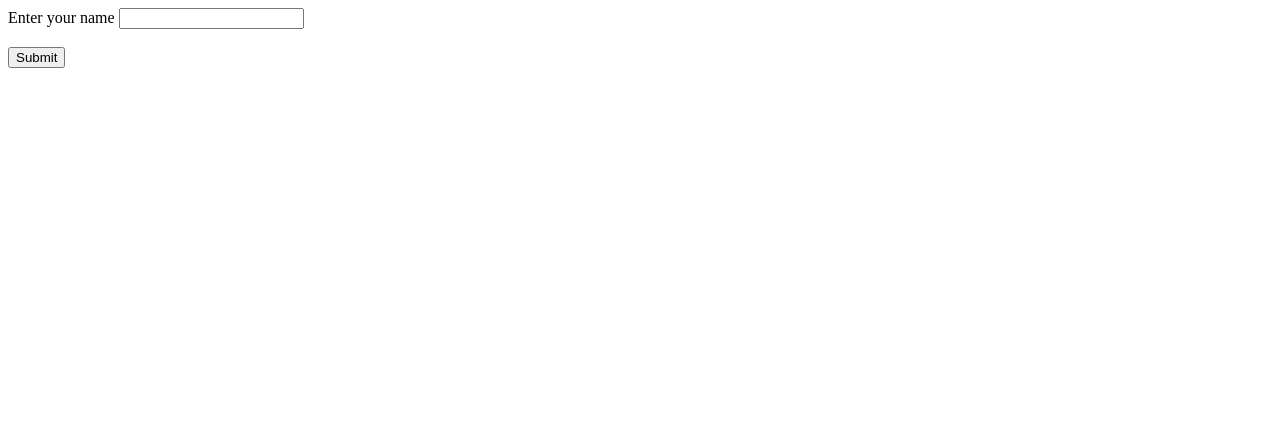
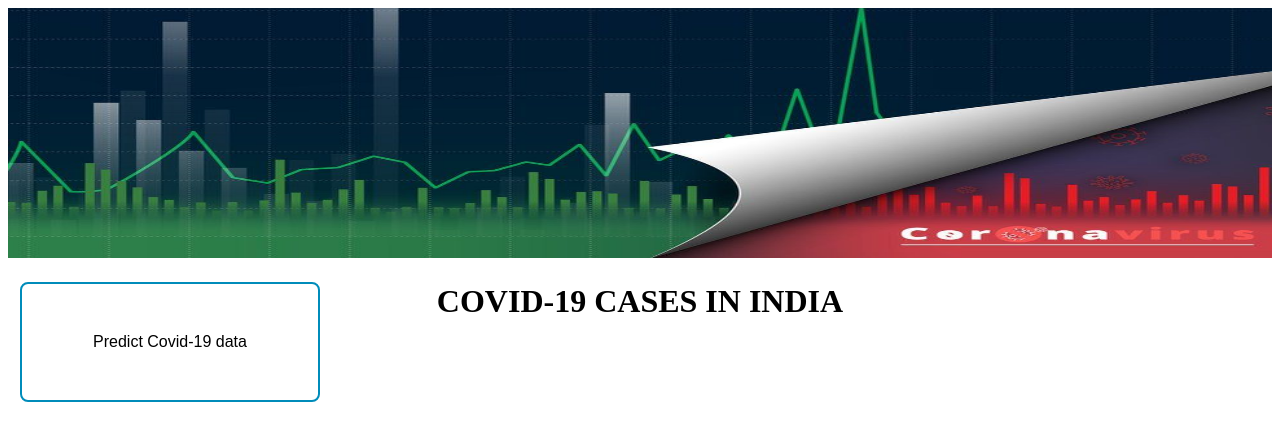
Before and after one commit to aindrilasaha13/my-first-app, a Flask app: page / in a window 1280 px wide. Shown: the top 441 px of the page. Run offline with Flask 2, Linux system fonts and the light colour scheme.

Commit message:
updated apis

```diff
--- a/app.py
+++ b/app.py
@@ -1,5 +1,11 @@
-from flask import Flask,render_template,request,send_file
-import requests
+from flask import Flask,render_template
+import pandas as pd,numpy as np
+from sklearn.model_selection import train_test_split
+from sklearn.neural_network import MLPRegressor
+from sklearn.linear_model import LinearRegression
+from sklearn.preprocessing import PolynomialFeatures
+from sklearn.ensemble import RandomForestRegressor
+from sklearn.svm import SVR
 import matplotlib.pyplot as plt
 import io,base64
 
@@ -9,51 +15,328 @@ app = Flask(__name__)
 def add():
     return render_template("home.html")
 
-# @app.post("/name")
-# def name():
-#     text_response = requests.get("https://testing-first-flask-app.herokuapp.com//hello")
-#     name = request.form.get("name")
-#     display_string = text_response.text + " "+name
+@app.get("/get_prediction_input_data")
+def get_prediction_input_data():
+    return render_template("get_prediction_input.html")
 
-#     img_response = requests.get("https://testing-first-flask-app.herokuapp.com//image")
-#     # file = open("static\\downloaded.jpg", "wb")
-#     # file.write(img_response.content)
-#     # file.close()
-#     # img = "/static/downloaded.jpg"
+@app.get("/mlp_predict")
+def mlp_predict():
+    df = pd.read_excel(r"datasets/covid_daily_data_of_India.xlsx",parse_dates=True)
+    df1 = df.copy()
 
-#     plot_url = img_response.content.decode('utf-8')
-#     return render_template('new_page.html',display_string=display_string, images={ 'image': plot_url })
+    cols = ["date","new_cases"]
+    for col in df1.columns:
+        if col not in cols:
+            df1.drop(col, axis=1, inplace=True)
 
-@app.get("/hello")
-def hello():
-    return "Hello"
+    df1 = df1.tail(60)
+    df1.set_index('date', inplace=True, drop=True)
+    df1["new_cases"]=df1["new_cases"].replace(0,df1["new_cases"].mean())
 
-@app.post("/name")
-def image():
+    for i in range(1,8):
+        col = []
+        for j in range(i):
+            col.append(0)
+        for val in df1["new_cases"]:
+            col.append(val)
+        prev_new_cases = col[0:len(col)-i]
+        df1.insert(0,"(t-"+str(i)+")th day",prev_new_cases,True)
+    X = df1.drop("new_cases",axis = 1, inplace = False)
+    Y = df1["new_cases"]
+    X_train,X_test,Y_train,Y_test = train_test_split(X,Y,test_size=0.25,shuffle=False)
 
-    x = [1,2,3,4,5]
-    y = [1,4,9,16,25]
+    mlp_model = MLPRegressor(hidden_layer_sizes=(64,64,64),activation="relu" ,random_state=1, max_iter=2000)
+    mlp_model.fit(X_train,Y_train)
+    forecast = mlp_model.predict(X_test)
+    actual = Y_test
+    df_test_res = pd.DataFrame( np.c_[forecast,actual], index = X_test.index, columns = ["forecast","actual"] )
+    df_test_res["forecast"].apply(np.ceil)
+    df_test_res["actual"].apply(np.ceil)
 
-    plt.title("squares")
-    plt.plot(x, y, color='red')
+    x = df_test_res.index
+    y_actual = df_test_res["actual"]
+    y_forecast = df_test_res["forecast"]
+    calc_mape = np.mean(np.abs(y_forecast - y_actual)/np.abs(y_actual))
 
-    plt.xlabel('numbers',fontsize=10)
-    plt.ylabel("squares",fontsize=10)
-    plt.xticks(fontsize = 10)
-    plt.yticks(fontsize = 10)
+    plt.figure(figsize=(15,8))
+    title = "MLP regression plot : error="+str(calc_mape)+"%"
+    plt.title(title,fontdict={'fontsize': 15})
+    plt.plot(x, y_forecast, color='red',label="Predicted data")
+    plt.plot(x, y_actual, color='green',label="Actual data")
+    plt.xlabel('Days',fontsize=15)
+    plt.ylabel("Daily numbers",fontsize=15)
+    plt.xticks(fontsize = 15)
+    plt.yticks(fontsize = 15)
+    plt.legend(loc="best")
+    img = io.BytesIO()
+    plt.savefig(img, format='jpg')
+    img.seek(0)
+    plot_url = base64.b64encode(img.getvalue()).decode()
 
+    return render_template('display.html',images={ 'image': plot_url })
+
+@app.get("/lin_predict")
+def lin_predict():
+    df = pd.read_excel(r"datasets/covid_daily_data_of_India.xlsx",parse_dates=True)
+    df1 = df.copy()
+
+    cols = ["date","new_cases"]
+    for col in df1.columns:
+        if col not in cols:
+            df1.drop(col, axis=1, inplace=True)
+
+    df1 = df1.tail(60)
+    df1.set_index('date', inplace=True, drop=True)
+    df1["new_cases"]=df1["new_cases"].replace(0,df1["new_cases"].mean())
+
+    for i in range(1,8):
+        col = []
+        for j in range(i):
+            col.append(0)
+        for val in df1["new_cases"]:
+            col.append(val)
+        prev_new_cases = col[0:len(col)-i]
+        df1.insert(0,"(t-"+str(i)+")th day",prev_new_cases,True)
+    X = df1.drop("new_cases",axis = 1, inplace = False)
+    Y = df1["new_cases"]
+    X_train,X_test,Y_train,Y_test = train_test_split(X,Y,test_size=0.25,shuffle=False)
+
+    linear_model = LinearRegression()
+    linear_model.fit(X_train,Y_train)
+    forecast = linear_model.predict(X_test)
+    actual = Y_test
+
+    df_test_res = pd.DataFrame( np.c_[forecast,actual], index = X_test.index, columns = ["forecast","actual"] )
+    df_test_res["forecast"].apply(np.ceil)
+    df_test_res["actual"].apply(np.ceil)
+
+    x = df_test_res.index
+    y_actual = df_test_res["actual"]
+    y_forecast = df_test_res["forecast"]
+    calc_mape = np.mean(np.abs(y_forecast - y_actual)/np.abs(y_actual))
+
+    plt.figure(figsize=(15,8))
+    title = "Linear regression plot : error="+str(calc_mape)+"%"
+    plt.title(title,fontdict={'fontsize': 15})
+    plt.plot(x, y_forecast, color='red',label="Predicted data")
+    plt.plot(x, y_actual, color='green',label="Actual data")
+    plt.xlabel('Days',fontsize=15)
+    plt.ylabel("Daily numbers",fontsize=15)
+    plt.xticks(fontsize = 15)
+    plt.yticks(fontsize = 15)
+    plt.legend(loc="best")
     img = io.BytesIO()
-    plt.savefig(img, format='png')
+    plt.savefig(img, format='jpg')
     img.seek(0)
+    plot_url = base64.b64encode(img.getvalue()).decode()
 
+    return render_template('display.html',images={ 'image': plot_url })
+
+@app.get("/poly_predict")
+def poly_predict():
+    df = pd.read_excel(r"datasets/covid_daily_data_of_India.xlsx",parse_dates=True)
+    df1 = df.copy()
+
+    cols = ["date","new_cases"]
+    for col in df1.columns:
+        if col not in cols:
+            df1.drop(col, axis=1, inplace=True)
+
+    df1 = df1.tail(60)
+    df1.set_index('date', inplace=True, drop=True)
+    df1["new_cases"]=df1["new_cases"].replace(0,df1["new_cases"].mean())
+
+    for i in range(1,8):
+        col = []
+        for j in range(i):
+            col.append(0)
+        for val in df1["new_cases"]:
+            col.append(val)
+        prev_new_cases = col[0:len(col)-i]
+        df1.insert(0,"(t-"+str(i)+")th day",prev_new_cases,True)
+    X = df1.drop("new_cases",axis = 1, inplace = False)
+    Y = df1["new_cases"]
+    X_train,X_test,Y_train,Y_test = train_test_split(X,Y,test_size=0.25,shuffle=False)
+
+    min_mape = 100
+    opt_degree = 0
+
+    for degree in range(1,11):
+        poly = PolynomialFeatures(degree=degree, include_bias=False)
+        poly_features_train = poly.fit_transform(X_train)
+        poly_reg_model = LinearRegression()
+        poly_reg_model.fit(poly_features_train, Y_train)
+
+        poly_features_test = poly.fit_transform(X_test)
+        forecast = poly_reg_model.predict(poly_features_test)
+        actual = Y_test
+        calc_mape = np.mean(np.abs(forecast - actual)/np.abs(actual))
+
+        if calc_mape < min_mape:
+            min_mape = calc_mape
+            opt_degree = degree
+
+    poly = PolynomialFeatures(degree=opt_degree, include_bias=False)
+    poly_features_train = poly.fit_transform(X_train)
+    poly_reg_model = LinearRegression()
+    poly_reg_model.fit(poly_features_train, Y_train)
+    actual = Y_test
+    poly_features_predict = poly.fit_transform(X_test)
+    forecast = poly_reg_model.predict(poly_features_predict)
+    df_test_res = pd.DataFrame( np.c_[forecast,actual], index = X_test.index, columns = ["forecast","actual"] )
+    df_test_res["forecast"].apply(np.ceil)
+    df_test_res["actual"].apply(np.ceil)
+
+    x = df_test_res.index
+    y_actual = df_test_res["actual"]
+    y_forecast = df_test_res["forecast"]
+    calc_mape = np.mean(np.abs(y_forecast - y_actual)/np.abs(y_actual))
+
+    plt.figure(figsize=(15,8))
+    title = "Polynomial regression plot : error="+str(calc_mape)+"%"
+    plt.title(title,fontdict={'fontsize': 15})
+    plt.plot(x, y_forecast, color='red',label="Predicted data")
+    plt.plot(x, y_actual, color='green',label="Actual data")
+    plt.xlabel('Days',fontsize=15)
+    plt.ylabel("Daily numbers",fontsize=15)
+    plt.xticks(fontsize = 15)
+    plt.yticks(fontsize = 15)
+    plt.legend(loc="best")
+    img = io.BytesIO()
+    plt.savefig(img, format='jpg')
+    img.seek(0)
     plot_url = base64.b64encode(img.getvalue()).decode()
-    return render_template('new_page.html',images={ 'image': plot_url })
 
-    return plot_url
+    return render_template('display.html',images={ 'image': plot_url })
 
-    # img = "static\\plotted_squares.jpg"
-    # plt.savefig(img)
-    # return send_file(img,as_attachment=True,mimetype='image/jpg')
+@app.get("/svr_predict")
+def svr_predict():
+    df = pd.read_excel(r"datasets/covid_daily_data_of_India.xlsx",parse_dates=True)
+    df1 = df.copy()
+
+    cols = ["date","new_cases"]
+    for col in df1.columns:
+        if col not in cols:
+            df1.drop(col, axis=1, inplace=True)
+
+    df1 = df1.tail(60)
+    df1.set_index('date', inplace=True, drop=True)
+    df1["new_cases"]=df1["new_cases"].replace(0,df1["new_cases"].mean())
+
+    for i in range(1,8):
+        col = []
+        for j in range(i):
+            col.append(0)
+        for val in df1["new_cases"]:
+            col.append(val)
+        prev_new_cases = col[0:len(col)-i]
+        df1.insert(0,"(t-"+str(i)+")th day",prev_new_cases,True)
+    X = df1.drop("new_cases",axis = 1, inplace = False)
+    Y = df1["new_cases"]
+    X_train,X_test,Y_train,Y_test = train_test_split(X,Y,test_size=0.25,shuffle=False)
+
+    kernels = ["linear","poly","rbf","sigmoid"]
+    min_mape = 100
+    opt_kernel = ""
+
+    for kernel in kernels:
+        svr_model = SVR(kernel=kernel)
+        svr_model.fit(X_train,Y_train)
+        forecast = svr_model.predict(X_test)
+        actual = Y_test
+        calc_mape = np.mean(np.abs(forecast - actual)/np.abs(actual))
+
+        if calc_mape < min_mape:
+            min_mape = calc_mape
+            opt_kernel = kernel
+
+    svr_model = SVR(kernel=opt_kernel)
+    svr_model.fit(X_train,Y_train)
+    actual = Y_test
+    actual = Y_test
+
+    df_test_res = pd.DataFrame( np.c_[forecast,actual], index = X_test.index, columns = ["forecast","actual"] )
+    df_test_res["forecast"].apply(np.ceil)
+    df_test_res["actual"].apply(np.ceil)
+
+    x = df_test_res.index
+    y_actual = df_test_res["actual"]
+    y_forecast = df_test_res["forecast"]
+    calc_mape = np.mean(np.abs(y_forecast - y_actual)/np.abs(y_actual))
+
+    plt.figure(figsize=(15,8))
+    title = "Support Vector regression plot : error="+str(calc_mape)+"%"
+    plt.title(title,fontdict={'fontsize': 15})
+    plt.plot(x, y_forecast, color='red',label="Predicted data")
+    plt.plot(x, y_actual, color='green',label="Actual data")
+    plt.xlabel('Days',fontsize=15)
+    plt.ylabel("Daily numbers",fontsize=15)
+    plt.xticks(fontsize = 15)
+    plt.yticks(fontsize = 15)
+    plt.legend(loc="best")
+    img = io.BytesIO()
+    plt.savefig(img, format='jpg')
+    img.seek(0)
+    plot_url = base64.b64encode(img.getvalue()).decode()
+
+    return render_template('display.html',images={ 'image': plot_url })
+
+@app.get("/rfr_predict")
+def rfr_predict():
+    df = pd.read_excel(r"datasets/covid_daily_data_of_India.xlsx",parse_dates=True)
+    df1 = df.copy()
+
+    cols = ["date","new_cases"]
+    for col in df1.columns:
+        if col not in cols:
+            df1.drop(col, axis=1, inplace=True)
+
+    df1 = df1.tail(60)
+    df1.set_index('date', inplace=True, drop=True)
+    df1["new_cases"]=df1["new_cases"].replace(0,df1["new_cases"].mean())
+
+    for i in range(1,8):
+        col = []
+        for j in range(i):
+            col.append(0)
+        for val in df1["new_cases"]:
+            col.append(val)
+        prev_new_cases = col[0:len(col)-i]
+        df1.insert(0,"(t-"+str(i)+")th day",prev_new_cases,True)
+    X = df1.drop("new_cases",axis = 1, inplace = False)
+    Y = df1["new_cases"]
+    X_train,X_test,Y_train,Y_test = train_test_split(X,Y,test_size=0.25,shuffle=False)
+
+    rfr_model = RandomForestRegressor()
+    rfr_model.fit(X_train,Y_train)
+    forecast = rfr_model.predict(X_test)
+    actual = Y_test
+
+    df_test_res = pd.DataFrame( np.c_[forecast,actual], index = X_test.index, columns = ["forecast","actual"] )
+    df_test_res["forecast"].apply(np.ceil)
+    df_test_res["actual"].apply(np.ceil)
+
+    x = df_test_res.index
+    y_actual = df_test_res["actual"]
+    y_forecast = df_test_res["forecast"]
+    calc_mape = np.mean(np.abs(y_forecast - y_actual)/np.abs(y_actual))
+
+    plt.figure(figsize=(15,8))
+    title = "Random Forest regression plot : error="+str(calc_mape)+"%"
+    plt.title(title,fontdict={'fontsize': 15})
+    plt.plot(x, y_forecast, color='red',label="Predicted data")
+    plt.plot(x, y_actual, color='green',label="Actual data")
+    plt.xlabel('Days',fontsize=15)
+    plt.ylabel("Daily numbers",fontsize=15)
+    plt.xticks(fontsize = 15)
+    plt.yticks(fontsize = 15)
+    plt.legend(loc="best")
+    img = io.BytesIO()
+    plt.savefig(img, format='jpg')
+    img.seek(0)
+    plot_url = base64.b64encode(img.getvalue()).decode()
+
+    return render_template('display.html',images={ 'image': plot_url })
 
 if __name__ == "__main__":
     app.run(debug=True)
--- a/requirements.txt
+++ b/requirements.txt
@@ -1,8 +1,10 @@
+asgiref==3.5.0
 certifi==2021.10.8
 charset-normalizer==2.0.12
 click==8.0.4
 colorama==0.4.4
 cycler==0.11.0
+Django==4.0.3
 et-xmlfile==1.1.0
 Flask==2.0.3
 fonttools==4.31.2
@@ -27,6 +29,8 @@ scikit-learn==1.0.2
 scipy==1.8.0
 six==1.16.0
 sklearn==0.0
+sqlparse==0.4.2
 threadpoolctl==3.1.0
+tzdata==2022.1
 urllib3==1.26.8
 Werkzeug==2.0.3
--- /dev/null
+++ b/static/buttons_style.css
@@ -0,0 +1,31 @@
+.button {
+    text-align: center;
+    text-decoration: none;
+    display: inline-block;
+    font-size: 16px;
+    margin: 4px 2px;
+    transition-duration: 0.4s;
+    cursor: pointer;
+    }
+
+    .button1 {
+    background-color: white;
+    width: 300px;
+    height: 120px;
+    border-radius: 8px;
+    color: black;
+    border: 2px solid #008CBA;
+    }
+
+    .button1:hover {
+    background-color: #008CBA;
+    color: white;
+    }
+
+    .center1 {
+        position: relative;
+        left: 50%;
+        top: 50%;
+        transform: translate(-50%, -50%);
+        padding: 10px;
+        }
--- a/templates/home.html
+++ b/templates/home.html
@@ -1,15 +1,18 @@
+<!DOCTYPE html>
 <html>
-<head>
-    <title>home page</title>
-</head>
-<body>
-    <!--div>
-        <img src="static\\img.jpg" alt="img">
-    </div-->
-    <form action="/name" method="POST">
-        <label for="name">Enter your name</label>
-        <input type="text" id="name" name="name"><br><br>
-        <input type="submit" value="Submit" name="submit">
-      </form>
-</body>
+    <head>
+        <link rel="stylesheet" type="text/css" href="static\buttons_style.css"/>
+    </head>
+    <body>
+        <img src="/static/banner.jpg" width="100%" height="250vw" alt="banner">
+        <br>
+        <h1 style="text-align:center">COVID-19 CASES IN INDIA</h1>
+        <div >
+            <form>
+                <div class="center1">
+                    <button formaction="/get_prediction_input_data" class="button button1" target="_blank">Predict Covid-19 data</button>
+                </div>
+            </form>
+        </div>
+    </body>
 </html>
```
Also changed, not shown: static/df_style.css (added, +51 -0 lines), templates/display.html (+13 -6 lines), templates/get_prediction_input.html (added, +26 -0 lines), templates/new_page.html (deleted, +0 -7 lines), static/banner.jpg (added), static/img.jpg (deleted), 3 other files.
